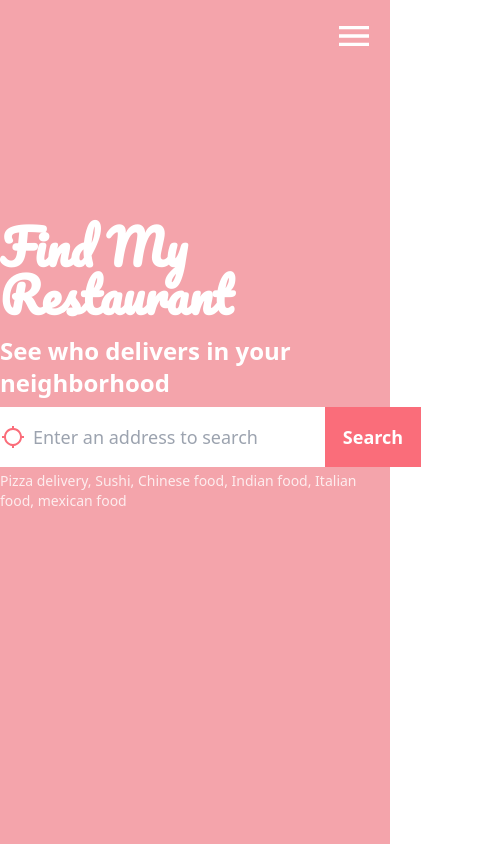
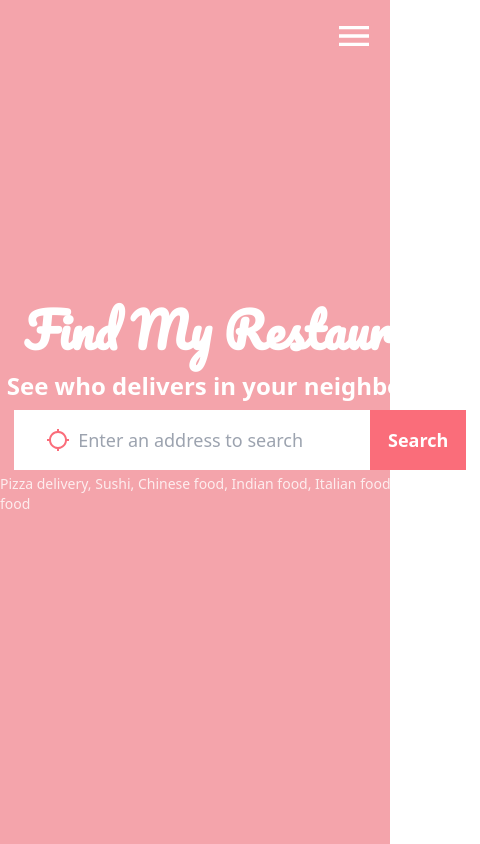
Before and after one commit to Hanfried-Nguegan/find-my-restaurant, a React (Create React App) app in the folder find_my_restaurant/: page / in a window 390 px wide. Shown: the whole page, 480 px wide, since content can reach past the window. Built offline with nearby package versions, Linux system fonts and the light colour scheme.

Commit message:
filter restaurants commit

```diff
--- a/find_my_restaurant/package.json
+++ b/find_my_restaurant/package.json
@@ -16,6 +16,7 @@
     "@types/react-dom": "^18.2.4",
     "react": "^18.2.0",
     "react-dom": "^18.2.0",
+    "react-router-dom": "^6.12.1",
     "react-scripts": "5.0.1",
     "typescript": "^4.9.5",
     "web-vitals": "^2.1.4"
--- a/find_my_restaurant/src/App.tsx
+++ b/find_my_restaurant/src/App.tsx
@@ -1,18 +1,21 @@
 import React from "react";
-import { Navbar, Hero } from "./components";
+import { BrowserRouter as Router, Routes, Route } from "react-router-dom";
+import { Navbar, Hero, Restaurant } from "./components";
+import { merchant } from "./constants";
 
-function App() {
+const App = () => {
+
   return (
-    <>
+    <Router>
       <div className="bg-pinkychoco w-full h-screen">
-        {/* Navbar */}
         <Navbar />
-
-        {/* Hero */}
-        <Hero />
+        <Routes>
+          <Route path="/" element={<Hero/>}/>
+          <Route path="/restaurant" element={ <Restaurant restaurants={merchant}/>}/>
+        </Routes>
       </div>
-    </>
+    </Router>
   );
-}
+};
 
 export default App;
--- a/find_my_restaurant/src/components/Hero.tsx
+++ b/find_my_restaurant/src/components/Hero.tsx
@@ -1,9 +1,24 @@
-import React from "react";
+import React, { useState } from "react";
 import SearchBar from "./SearchBar";
+import { merchant } from "../constants";
+import { RestaurantCard } from "./RestaurantCard";
+import { useNavigate } from "react-router-dom";
+import IRestaurant from "../models/Restaurant";
 
-export default function Hero() {
+const Hero: React.FC = () => {
+  const navigate = useNavigate();
+  const [restaurants, setRestaurants] = useState<IRestaurant[]>([]);
+
+  const searchRestaurants = (address: string) => {
+    const filteredRestaurants = merchant.filter(
+      (m: IRestaurant) => m.location.street === address
+    );
+    setRestaurants(filteredRestaurants);
+    navigate("/restaurant");
+  };
+
   return (
-    <section className="relative w-full">
+    <section className="h-[80vh] grid place-items-center">
       <div className="flex flex-col items-center justify-center h-[70vh]">
         <h1 className="text-white text-5xl md:text-6xl font-bold pacifico ">
           Find My Restaurant
@@ -13,8 +28,10 @@ export default function Hero() {
         </h2>
         <div>
           {/* SearchBar Component */}
-          <SearchBar />
+          <SearchBar searchRestaurants={searchRestaurants} />
         </div>
+        {restaurants.length > 0 && <RestaurantCard restaurants={restaurants} />}
+
         <div className="mt-1">
           <p className="text-sm md:text-base text-white text-opacity-80">
             Pizza delivery, Sushi, Chinese food, Indian food, Italian food,
@@ -24,4 +41,5 @@ export default function Hero() {
       </div>
     </section>
   );
-}
+};
+export default Hero;
--- /dev/null
+++ b/find_my_restaurant/src/components/Restaurant.tsx
@@ -0,0 +1,31 @@
+import React from 'react'
+import { RedCar } from '../images'
+import IRestaurant from '../models/Restaurant'
+import { RestaurantCard } from './RestaurantCard'
+
+interface RestaurantPageProps {
+  restaurants : IRestaurant[]
+}
+
+const RestaurantPage = ({restaurants}:RestaurantPageProps) => {
+  return (
+    <div className='bg-white h-screen'>
+      <div className=' bg-yellowishBackground w-full h-12'>
+        <div className=' flex items-center justify-center text-center w-full h-full space-x-2'>
+          <img src={RedCar} alt="red-car logo" className='w-6 h-6 md:w-8 md:h-8'/>
+          <p className='text-[11px] md:text-base'>Looks like ASAP delivery is currently unavailable. Schedule your delivery or <span className='underline cursor-pointer'>Switch to pickup</span></p>
+        </div>
+      </div>
+      <div className=' max-w-7xl mx-auto px-4'>
+        <p className='mt-6 text-xl text-black text-opacity-75 font-medium'>9 Restaurants Near 232 Willow Ave, 07030 </p>
+        <p className='mt-6 text-lg text-black text-opacity-75 font-normal'>Available for Scheduled Orders</p>
+        <p className='mt-1 text-gray-400 text-sm'>Schedule an order for when the restaurant is open</p>
+
+        <RestaurantCard restaurants={restaurants}/>
+      </div>
+
+    </div>
+  )
+}
+
+export default RestaurantPage
--- /dev/null
+++ b/find_my_restaurant/src/components/RestaurantCard.tsx
@@ -0,0 +1,17 @@
+import React from "react"
+
+export const RestaurantCard = ({restaurants}:any) => {
+    return (
+    <div className="grid grid-cols-1 md:grid-cols-2 lg:grid-cols-3 gap-5 mt-6">
+      {restaurants.map((restaurant:any) => (
+        <div key={restaurant.id} className="flex flex-col items-center">
+            <div className="relative min-w-[400px] min-h-[250px] ">
+                <img src={restaurant.logo_url} alt="restaurant banner" className="w-full h-auto rounded-lg" />
+            </div>
+            <div>Div Containing Data</div>
+        </div>
+      ))}
+    </div>
+  );
+
+}
--- a/find_my_restaurant/src/components/SearchBar.tsx
+++ b/find_my_restaurant/src/components/SearchBar.tsx
@@ -1,17 +1,44 @@
-import React from "react";
-import GpsNotFixedIcon from '@mui/icons-material/GpsNotFixed';
+import React, { ChangeEvent, FormEvent, useState } from "react";
+import GpsNotFixedIcon from "@mui/icons-material/GpsNotFixed";
 
+interface ISearchBarProps {
+  searchRestaurants: (address: string) => void;
+}
 
-export default function SearchBar (){
+const SearchBar: React.FC<ISearchBarProps> = ({ searchRestaurants }) => {
+  const [address, setAddress] = useState<string>("");
+
+  const handleSubmit = (e: FormEvent<HTMLFormElement>) => {
+    e.preventDefault();
+    searchRestaurants(address);
+  };
+
+  const handleAddress = (e: ChangeEvent<HTMLInputElement>) => {
+    setAddress(e.target.value);
+  };
+
   return (
-        <form action="onSubmit" className="flex items-center justify-center w-full mt-2">
+    <form
+      onSubmit={handleSubmit}
+      className="flex items-center justify-center w-full mt-2"
+    >
       <div className="flex items-center justify-between bg-white space-x-2 py-4 px-8 md:py-6 md:px-16">
-                <GpsNotFixedIcon sx={{color: "#FA6D7A"}} />
-                <input type="text" placeholder="Enter an address to search" className="flex-1 text-left font-[360] text-lg outline-none" />
+        <GpsNotFixedIcon sx={{ color: "#FA6D7A" }} />
+        <input
+          type="text"
+          placeholder="Enter an address to search"
+          value={address}
+          onChange={handleAddress}
+          className="flex-1 text-left font-[360] text-lg outline-none"
+        />
       </div>
       <div className="bg-pinkyhard w-1/5 py-4 px-8 md:py-6 md:px-16 cursor-pointer ">
-                <p className="flex justify-center text-center text-white font-semibold text-lg">Search</p>
+        <button type="submit" className="text-white font-semibold text-lg flex items-center justify-center h-full w-full">
+          Search
+        </button>
       </div>
     </form>
-    )
-}
+  );
+};
+
+export default SearchBar;
--- a/find_my_restaurant/src/components/index.tsx
+++ b/find_my_restaurant/src/components/index.tsx
@@ -1,4 +1,6 @@
 import Navbar from "./Navbar";
 import Hero from "./Hero"
+import Restaurant from "./Restaurant"
+import { RestaurantCard } from "./RestaurantCard";
 
-export {Navbar,Hero};
+export {Navbar,Hero,Restaurant,RestaurantCard};
--- /dev/null
+++ b/find_my_restaurant/src/constants/index.ts
@@ -0,0 +1,200 @@
+import IRestaurant from "../models/Restaurant";
+
+export const merchant: IRestaurant[] = [
+    {
+        id:1,
+        name:"La Bella Cusina",
+        logo_url: "https://encrypted-tbn0.gstatic.com/images?q=tbn:ANd9GcTEwpWrsmMmWdoMyKYJm56ztY-9qy6H9BD5aA&usqp=CAU",
+        ratings:{
+            overall_rating: 100,
+            star_rating: 5,
+            num_rating: 5,
+        },
+        cuisines: ["Italian","Spanish"],
+        price_rating: 4,
+        average_price: 20,
+        delivery_fee:2,
+        delivery_at: "Today at 3:45pm",
+        location: {
+            distance: "0.0134401220484058",
+            street: "55 Willow Ave",
+            state: "New York",
+            zip: 10041
+        }
+
+    },
+
+    {
+        id:2,
+        name:"Juicy Bites",
+        logo_url: "https://encrypted-tbn0.gstatic.com/images?q=tbn:ANd9GcTEwpWrsmMmWdoMyKYJm56ztY-9qy6H9BD5aA&usqp=CAU",
+        ratings:{
+            overall_rating: 100,
+            star_rating: 5,
+            num_rating: 5,
+        },
+        cuisines: ["Italian","Spanish","American"],
+        price_rating: 4,
+        average_price: 20,
+        delivery_fee:2,
+        delivery_at: "Today at 3:45pm",
+        location: {
+            distance: "0.0134401220484058",
+            street: "55 Willow Ave",
+            state: "New York",
+            zip: 10041
+        }
+
+    },
+
+    {
+        id:3,
+        name:"Sabores de Mexico",
+        logo_url: "https://encrypted-tbn0.gstatic.com/images?q=tbn:ANd9GcTEwpWrsmMmWdoMyKYJm56ztY-9qy6H9BD5aA&usqp=CAU",
+        ratings:{
+            overall_rating: 100,
+            star_rating: 5,
+            num_rating: 5,
+        },
+        cuisines: ["Italian","Spanish","American","Mexican"],
+        price_rating: 4,
+        average_price: 20,
+        delivery_fee:2,
+        delivery_at: "Today at 3:45pm",
+        location: {
+            distance: "0.0134401220484058",
+            street: "55 Willow Ave",
+            state: "New York",
+            zip: 10041
+        }
+
+    },
+
+    {
+        id:4,
+        name:"Sweet Scoops",
+        logo_url: "https://encrypted-tbn0.gstatic.com/images?q=tbn:ANd9GcTEwpWrsmMmWdoMyKYJm56ztY-9qy6H9BD5aA&usqp=CAU",
+        ratings:{
+            overall_rating: 100,
+            star_rating: 5,
+            num_rating: 5,
+        },
+        cuisines: ["Italian","Spanish","American","Mexican"],
+        price_rating: 4,
+        average_price: 20,
+        delivery_fee:2,
+        delivery_at: "Today at 3:45pm",
+        location: {
+            distance: "0.0134401220484058",
+            street: "240 Kent Ave",
+            state: "New York",
+            zip: 10041
+        }
+
+    },
+    {
+        id:5,
+        name:"Prime Cut Grill",
+        logo_url: "https://encrypted-tbn0.gstatic.com/images?q=tbn:ANd9GcTEwpWrsmMmWdoMyKYJm56ztY-9qy6H9BD5aA&usqp=CAU",
+        ratings:{
+            overall_rating:100,
+            star_rating:5,
+            num_rating:5,
+        },
+        cuisines : ["Italian","Spanish","American","Mexican"],
+        price_rating:4,
+        average_price:20,
+        delivery_fee:2,
+        delivery_at : "Today at 3:45pm",
+        location: {
+            distance:"0.0134401220484058",
+            street: "240 Kent Ave",
+            state: "New York",
+            zip: 10041
+        },
+    },
+
+    {
+        id:6,
+        name:"The Ocean's Delight",
+        logo_url: "https://encrypted-tbn0.gstatic.com/images?q=tbn:ANd9GcTEwpWrsmMmWdoMyKYJm56ztY-9qy6H9BD5aA&usqp=CAU",
+        ratings: {
+            overall_rating:100,
+            star_rating:5,
+            num_rating:5,
+        },
+        cuisines:["Italian","Greque","American","Barbecue"],
+        price_rating:4,
+        average_price:20,
+        delivery_fee: 2,
+        delivery_at: "Today at 3:45pm",
+        location: {
+            distance: "0.0134401220484058",
+            street: "240 Kent Ave",
+            state: "New York",
+            zip: 10041,
+        },
+    },
+    {
+        id:7,
+        name:"The Ocean's Delight",
+        logo_url: "https://encrypted-tbn0.gstatic.com/images?q=tbn:ANd9GcTEwpWrsmMmWdoMyKYJm56ztY-9qy6H9BD5aA&usqp=CAU",
+        ratings: {
+            overall_rating:100,
+            star_rating:5,
+            num_rating:5,
+        },
+        cuisines:["Italian","Greque","American","Barbecue"],
+        price_rating:4,
+        average_price:20,
+        delivery_fee: 2,
+        delivery_at: "Today at 3:45pm",
+        location: {
+            distance: "0.0134401220484058",
+            street: "240 Kent Ave",
+            state: "New York",
+            zip: 10041,
+        },
+    },{
+        id:8,
+        name:"The Ocean's Delight",
+        logo_url: "https://encrypted-tbn0.gstatic.com/images?q=tbn:ANd9GcTEwpWrsmMmWdoMyKYJm56ztY-9qy6H9BD5aA&usqp=CAU",
+        ratings: {
+            overall_rating:100,
+            star_rating:5,
+            num_rating:5,
+        },
+        cuisines:["Italian","Greque","American","Barbecue"],
+        price_rating:4,
+        average_price:20,
+        delivery_fee: 2,
+        delivery_at: "Today at 3:45pm",
+        location: {
+            distance: "0.0134401220484058",
+            street: "240 Kent Ave",
+            state: "New York",
+            zip: 10041,
+        },
+    },{
+        id:9,
+        name:"The Ocean's Delight",
+        logo_url: "https://encrypted-tbn0.gstatic.com/images?q=tbn:ANd9GcTEwpWrsmMmWdoMyKYJm56ztY-9qy6H9BD5aA&usqp=CAU",
+        ratings: {
+            overall_rating:100,
+            star_rating:5,
+            num_rating:5,
+        },
+        cuisines:["Italian","Greque","American","Barbecue"],
+        price_rating:4,
+        average_price:20,
+        delivery_fee: 2,
+        delivery_at: "Today at 3:45pm",
+        location: {
+            distance: "0.0134401220484058",
+            street: "240 Kent Ave",
+            state: "New York",
+            zip: 10041,
+        },
+    },
+
+]
--- a/find_my_restaurant/src/images/index.tsx
+++ b/find_my_restaurant/src/images/index.tsx
@@ -1,3 +1,4 @@
 import Location from "./location.png"
+import RedCar from "./redCar.png"
 
-export {Location};
+export {Location,RedCar};
--- a/find_my_restaurant/src/index.css
+++ b/find_my_restaurant/src/index.css
@@ -10,6 +10,10 @@ padding: 0;
 box-sizing: border-box;
 }
 
+::-webkit-scrollbar {
+    display: none;
+}
+
 .pacifico {
     font-family: "pacifico", sans-serif;
 }
--- /dev/null
+++ b/find_my_restaurant/src/models/Restaurant.ts
@@ -0,0 +1,21 @@
+export default interface IRestaurant {
+    id: number;
+    name: string;
+    logo_url: string
+    ratings: {
+      overall_rating:number
+      star_rating: number
+      num_rating: number
+    };
+    cuisines: string[]
+    price_rating: number
+    average_price: number
+    delivery_fee: number
+    delivery_at: string
+    location: {
+      distance: string
+      street: string
+      state: string
+      zip: number
+    };
+  }
--- a/find_my_restaurant/tailwind.config.js
+++ b/find_my_restaurant/tailwind.config.js
@@ -6,7 +6,8 @@ module.exports = {
     extend: {
       colors: {
         pinkychoco: "#F4A4AB",
-        pinkyhard: "#FA6D7A"
+        pinkyhard: "#FA6D7A",
+        yellowishBackground: "#F7DF9B",
       }
     },
   },
```
Also changed, not shown: find_my_restaurant/src/images/redCar.png (added), 1 other file (tests, documents, lock files or other folders). Lines whose indentation alone changed are shown as unchanged.
